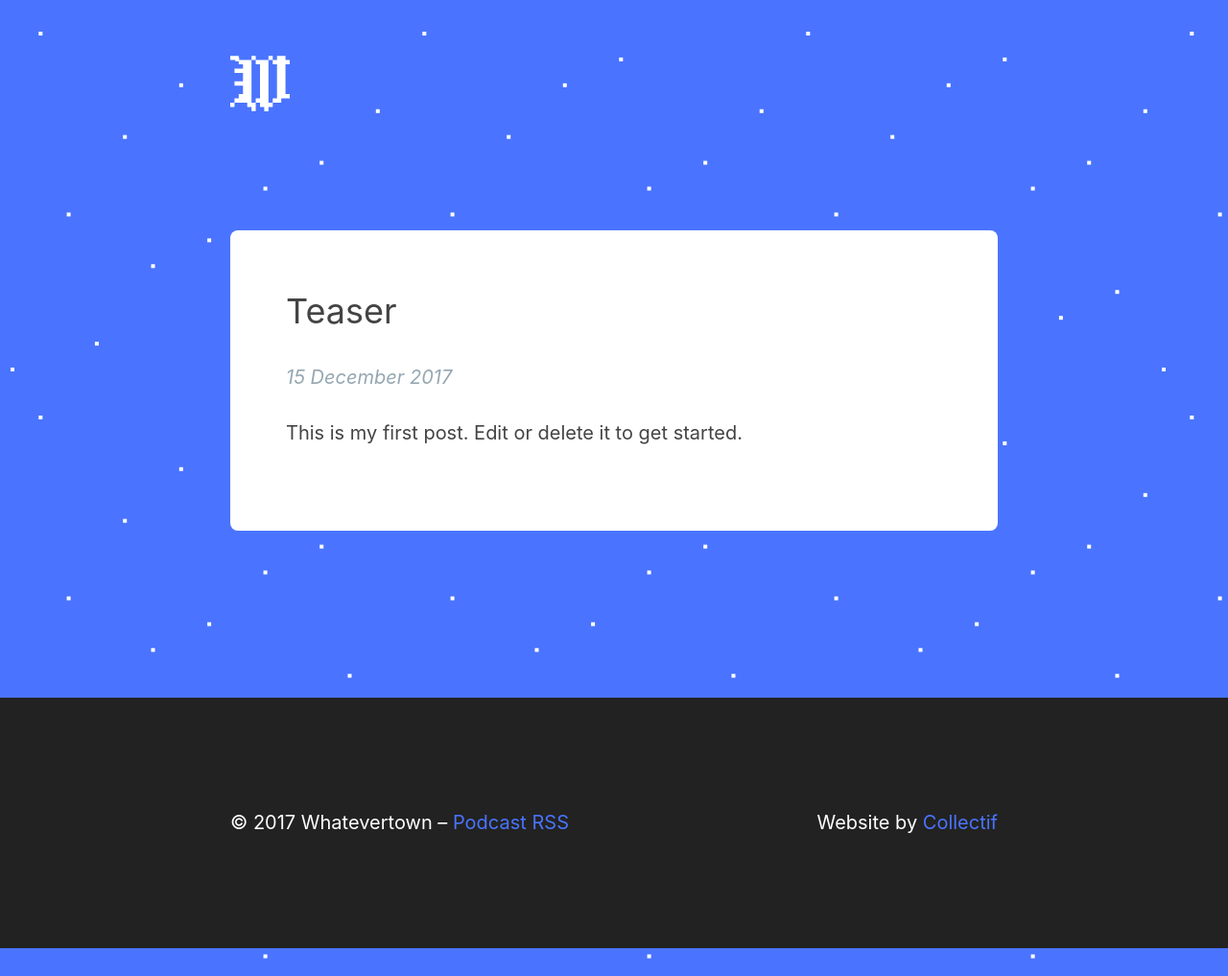
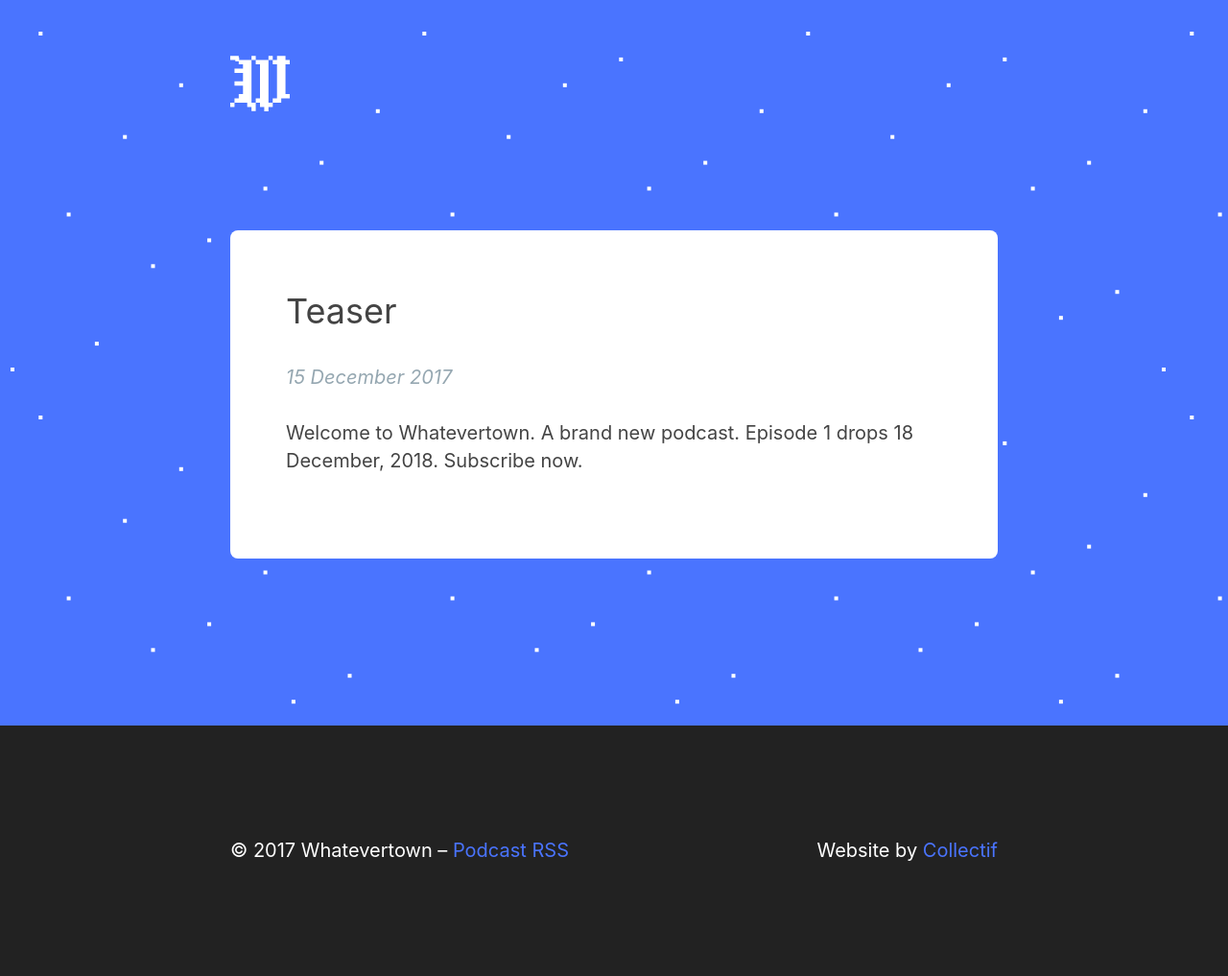
Before and after one commit to jondueck/whatevertown, a Jekyll site: the page built from _posts/2017-12-15-Teaser.md, in a window 1280 px wide. Shown: the whole page at 96% size. Built offline with Jekyll 4.4.1, drawn with Linux system fonts in a browser that asks for light colours; some web fonts are replaced.

Commit message:
add teaser episode

```diff
--- a/_posts/2017-12-15-Teaser.md
+++ b/_posts/2017-12-15-Teaser.md
@@ -4,10 +4,10 @@ date: December 15, 2017
 title: Teaser
 author: Whatevertown
 
-file: //path-to-your/e001.mp3
-file_itunes: //path-to-your/e001.m4a
-excerpt: "Write an excerpt here. Remember that you should xml escape special characters. If you are german: don't use umlauts here."
-summary: "Write a summary here. Remember that you should xml escape special characters. If you are german: don't use umlauts here."
+file: http://whatevertown.com/episodes/teaser.mp3
+file_itunes: http://whatevertown.com/episodes/teaser.m4a
+excerpt: "Welcome to Whatevertown."
+summary: "Welcome to Whatevertown. A brand new podcast. Episode 1 drops 18 December, 2018."
 duration: "00:51" #audio length in min
 length: "2202009" #filesize in byte
 explicit: "no" #other option is no
@@ -15,4 +15,4 @@ block: "no" #means is shown in itunes
 artwork: http://whatevertown.com/dist/artwork/artwork_teaser.jpg
 ---
 
-This is my first post. Edit or delete it to get started.
+Welcome to Whatevertown. A brand new podcast. Episode 1 drops 18 December, 2018. Subscribe now.
```
Also changed, not shown: _posts/_2017-12-18-001.md (renamed from _posts/2017-12-18-001.md), dist/artwork/artwork_teaser.jpg, 2 other files.
